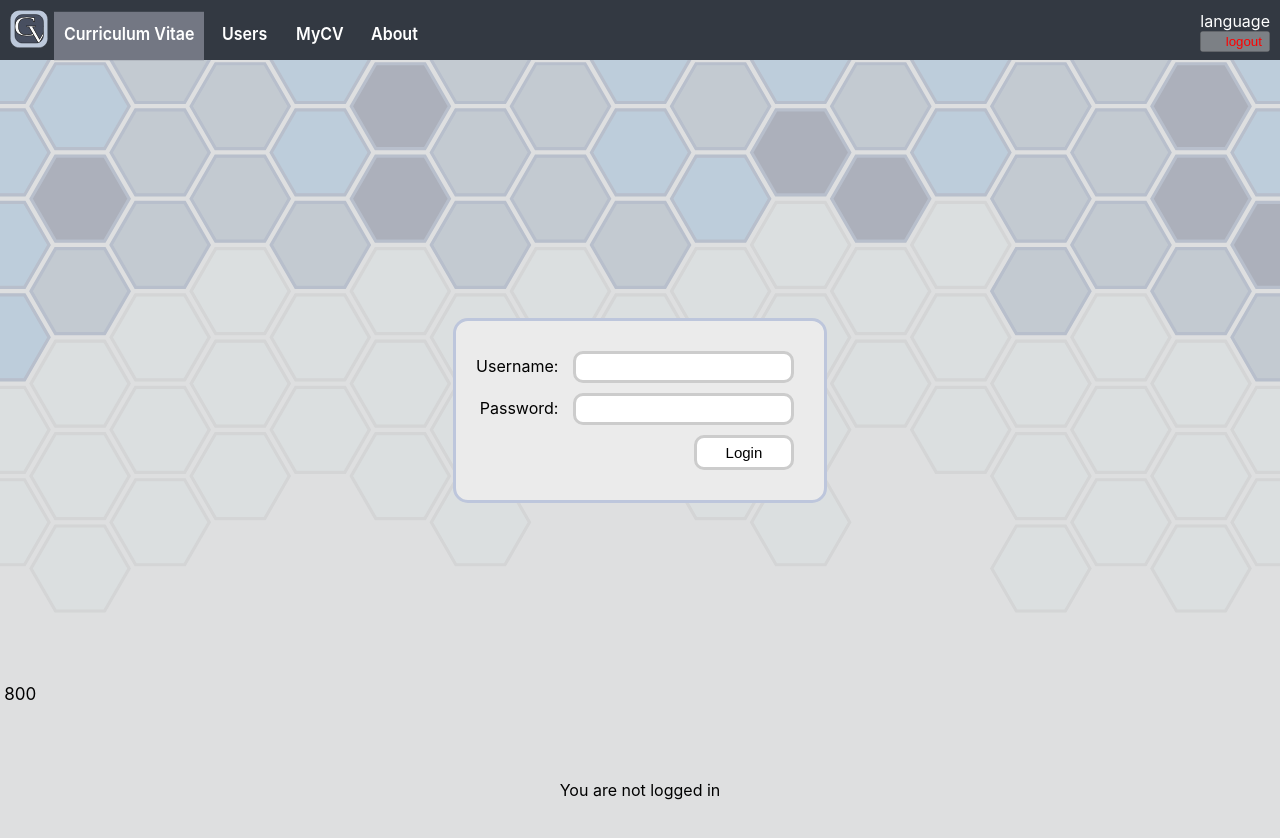
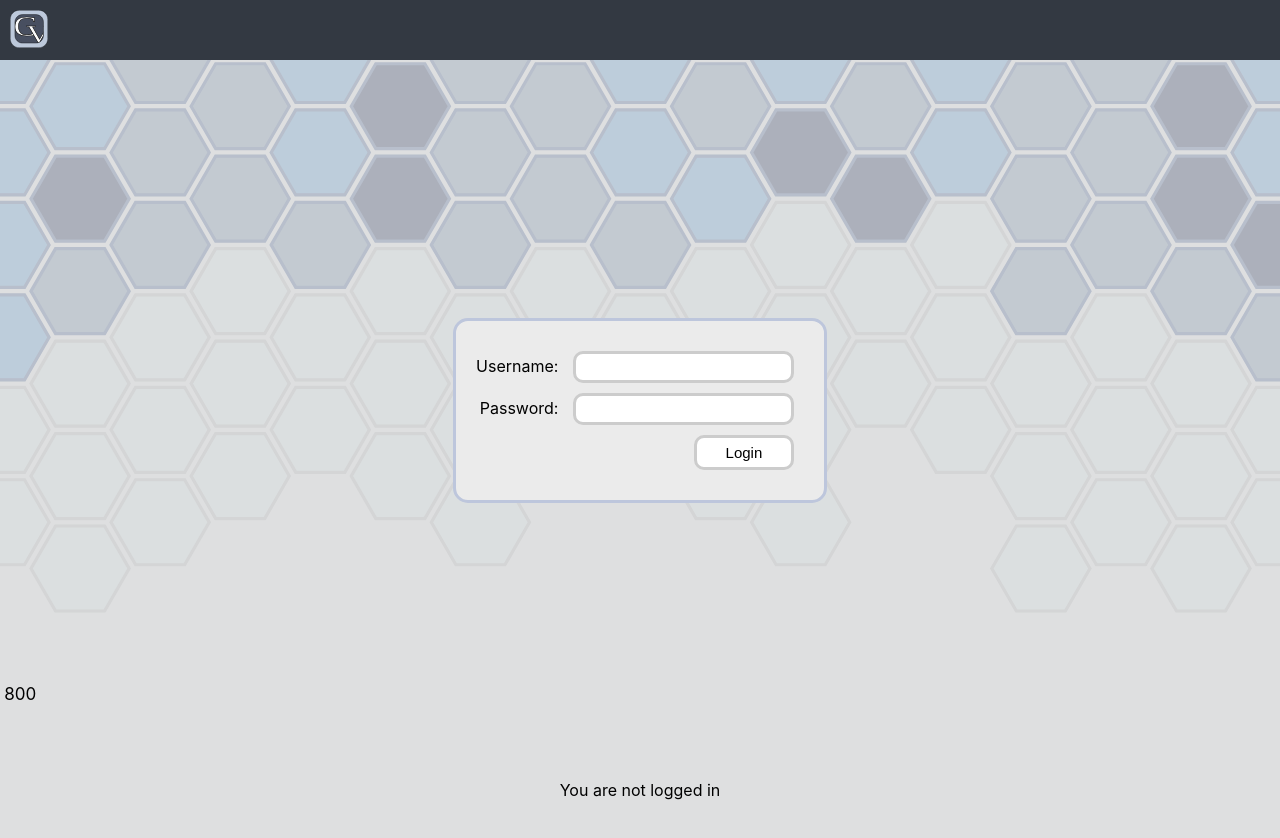
Before and after one commit to rampemus/cvapp, a React (Create React App) app in the folder frontend/: page / in a window 1280 px wide. Shown: the top 838 px of the page. Built offline with nearby package versions, Linux system fonts and the light colour scheme.

Commit message:
Hide menu for non-logged-in-users

```diff
--- a/frontend/src/App.tsx
+++ b/frontend/src/App.tsx
@@ -47,7 +47,7 @@ const App: React.FC<Props> = (props) => {
           <Login />
         </div>
       )
-    } else {
+    }
     return (
       <div className='content'>
         <Route exact path='/'><h1>Home page</h1></Route>
@@ -57,12 +57,11 @@ const App: React.FC<Props> = (props) => {
       </div>
     )
   }
-  }
 
   return (
     <div className="App" id="App">
       <Router>
-      <Menu/>
+      <Menu showRoutes={!hideLogin}/>
       <NotificationArea/>
       <Background height={height}/>
         {/* <ReactHeight onHeightReady={(h:any) => setHeight(h)}> */}
--- a/frontend/src/components/Menu.tsx
+++ b/frontend/src/components/Menu.tsx
@@ -1,11 +1,13 @@
 import React from 'react'
 import './Menu.css'
-import { Link, useRouteMatch, useLocation } from 'react-router-dom'
+import { Link, useLocation } from 'react-router-dom'
 import { UserState, logoutUser } from '../reducers/userReducer'
 import { AppState } from '..'
 import { connect } from 'react-redux'
 
-interface OwnProps { }
+interface OwnProps {
+    showRoutes: boolean
+}
 export interface StateProps { user: UserState }
 export interface DispatchProps { logoutUser: Function }
 
@@ -32,11 +34,11 @@ const Menu: React.FC<Props> = (props) => {
         }
         return (<button disabled className='setting-item logout-button'>logout</button>)
     }
-
-    return(
+    if (!props.showRoutes) {
+        return (
             <div className='Menu'>
                 <div className='cv-app-logo'>
-                <img src='./logo.svg' width='38px' height='38px'/>
+                    <img src='./logo.svg' width='38px' height='38px' alt='logo'/>
                 </div>
                 <div className='menu-items'>
                     <Link to='/' >
@@ -56,7 +58,14 @@ const Menu: React.FC<Props> = (props) => {
                     <div className='setting-item'>language</div>
                     {renderLogout()}
                 </div>
-
+            </div>
+        )
+    }
+    return(
+        <div className='Menu'>
+            <div className='cv-app-logo'>
+                <img src='./logo.svg' width='38px' height='38px' alt='logo'/>
+            </div>
         </div>
     )
 }
```
Lines whose indentation alone changed are shown as unchanged.
